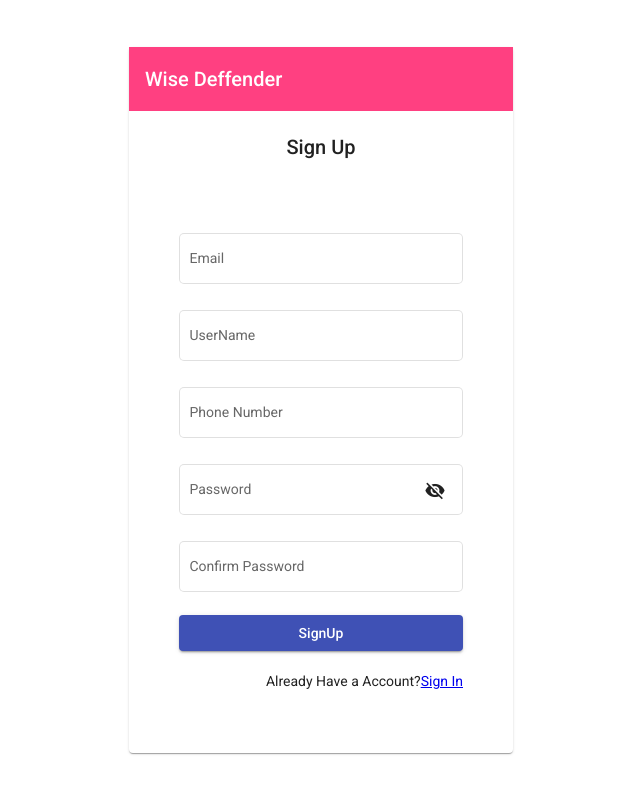
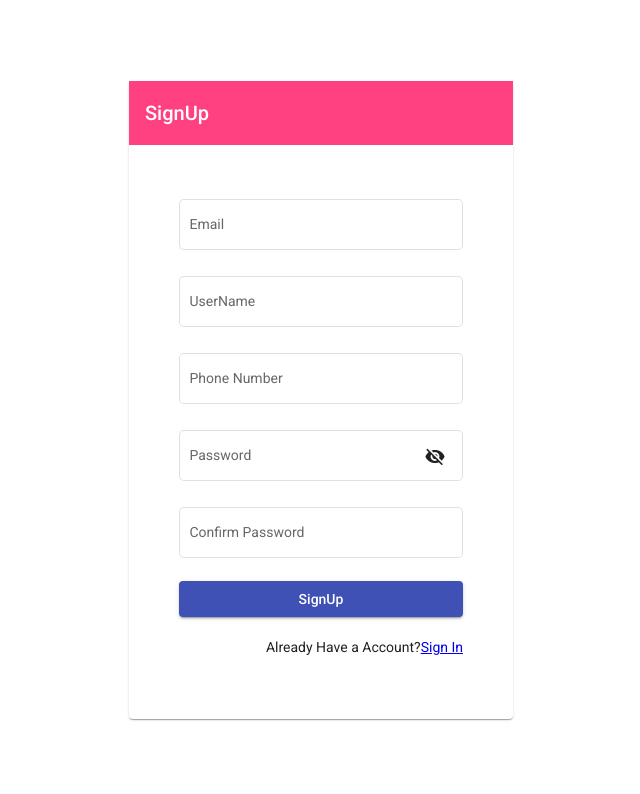
Before and after one commit to iamneo-production/d992c265-aa92-48fd-be87-38d90e80c11b, an Angular app in the folder angularapp/: page /register in a window 1280 px wide. Shown: the top 794 px of the page, without its empty margins (319-959 px from the left). Built offline with nearby package versions, Linux system fonts and the light colour scheme.

Commit message:
Update register.component.html

```diff
--- a/angularapp/src/app/register/register.component.html
+++ b/angularapp/src/app/register/register.component.html
@@ -1,35 +1,33 @@
 <div fxLayoutAlign="center center" fxFlexFill class="main-div">
     <mat-card fxFlex="30">
-        <mat-toolbar color="accent">Wise Deffender</mat-toolbar>
-    <br>
-    <h2 align="center">Sign Up</h2>
-        <form fxLayoutAlign="stretch" fxLayout="column" class="login-form">
+        <mat-toolbar color="accent">SignUp</mat-toolbar>
+        <form fxLayoutAlign="stretch" fxLayout="column"  (ngSubmit) = "onSubmit()" class="login-form">
             <mat-form-field appearance="outline">
                 <mat-label>Email</mat-label>
-                <input matInput placeholder="Email">
+                <input matInput  [(ngModel)] ="register.emailId" id="emailId" name="emailId" placeholder="Email">
             </mat-form-field>
             <mat-form-field appearance="outline">
-                <input matInput placeholder="UserName">
+                <input matInput  [(ngModel)] = "register.userName" id="userNmae" name="userName" placeholder="UserName">
                 <mat-label>UserName</mat-label>
             </mat-form-field>
             <mat-form-field appearance="outline">
                 <mat-label>Phone Number</mat-label>
-                <input matInput placeholder="PhoneNumber">
+                <input matInput  [(ngModel)] ="register.phoneNumber" id="phoneNumber" name="phoneNumber"  placeholder="PhoneNumber">
             </mat-form-field>
             <mat-form-field appearance="outline">
                 <mat-label>Password</mat-label>
-                <input matInput [type]="hide ? 'password':'text'">
+                <input matInput  [(ngModel)] ="register.password" id="password" name="password" [type]="hide ? 'password':'text'">
                 <button mat-icon-button matSuffix (click)="hide=!hide"[attr.aria-label]="'Hide Password'"[attr.aria-pressed]="hide">
                     <mat-icon>{{hide? 'visibility_off':'visibility'}}</mat-icon>
                 </button>
             </mat-form-field>
             <mat-form-field appearance="outline">
                 <mat-label>Confirm Password</mat-label>
-                <input matInput [type]="hide ? 'password' :'text'">
+                <input matInput  [(ngModel)] ="register.confirmPassword" id="confirmPassword" name="confirmPassword" [type]="hide ? 'password' :'text'">
             </mat-form-field>
-            <button (click)="login()" mat-raised-button color="primary" mat-raised-button type="submit" class="mat-button">SignUp</button>
+            <button mat-raised-button color="primary" mat-raised-button type="submit" class="mat-button">SignUp</button>
         <br/>
-        <p align="right">Already Have a Account?<a routerLink="../signin">Sign In</a></p>
+        <p align="right">Already Have a Account?<a routerLink="../sign in">Sign In</a></p>
         </form>
     </mat-card>
 </div>
```
